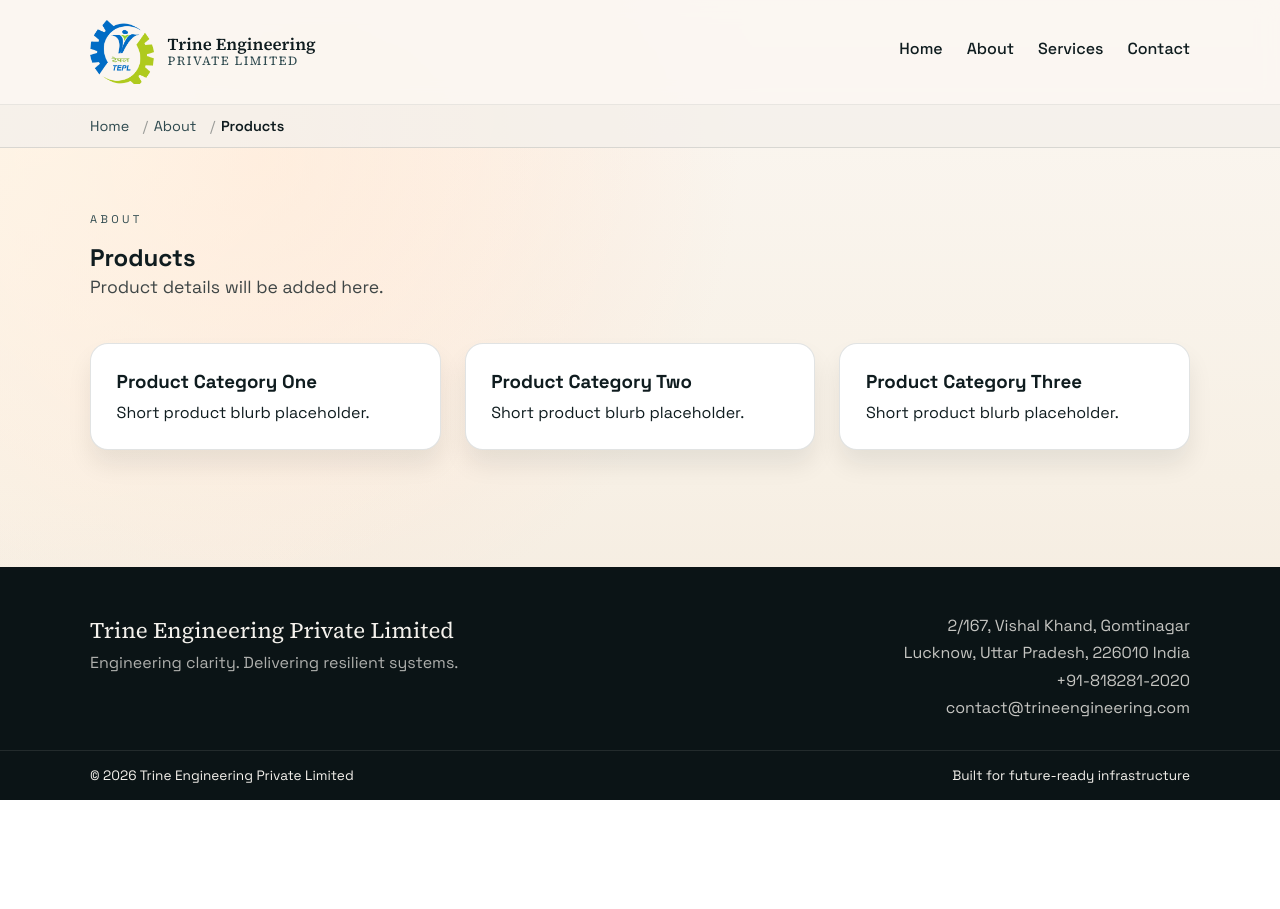
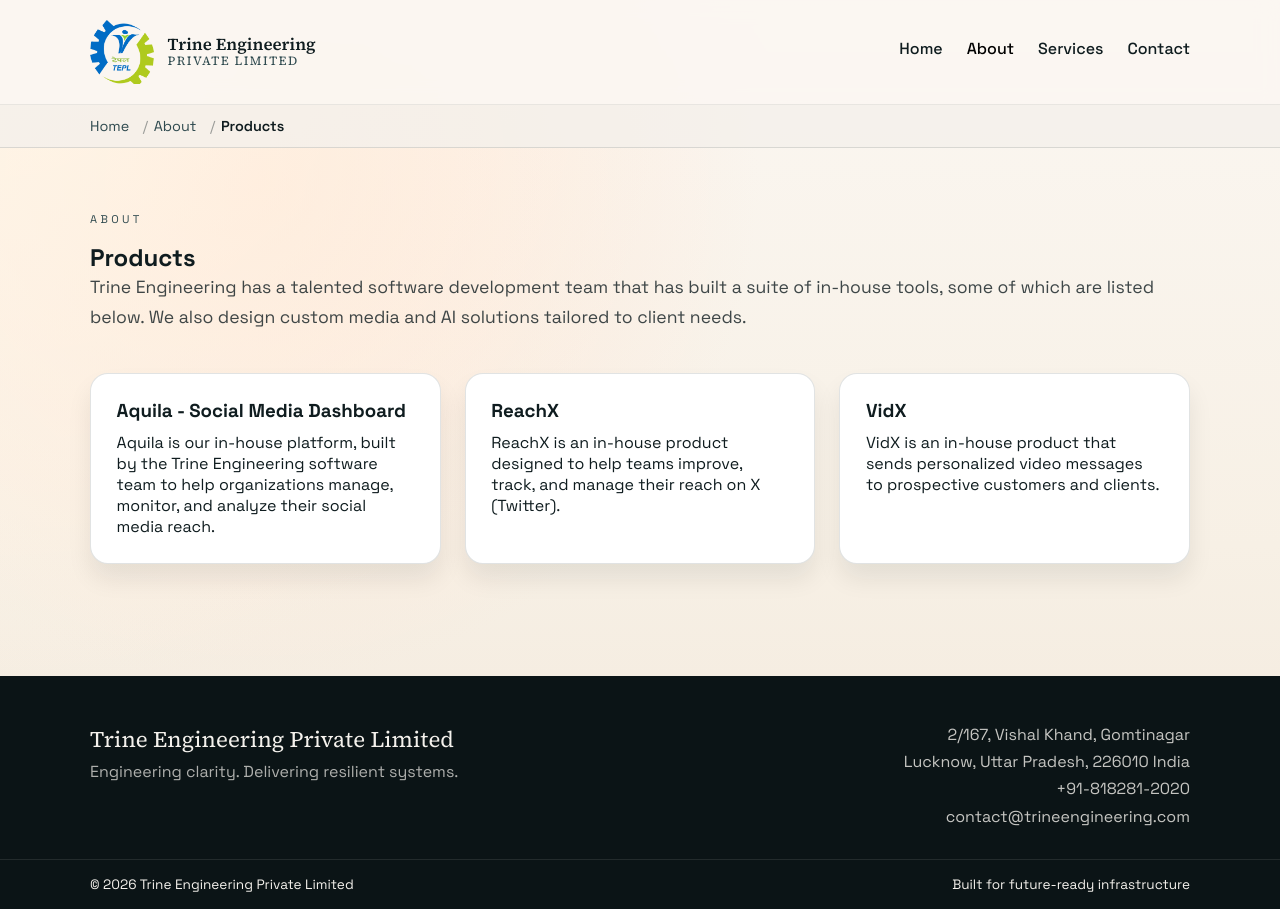
Before and after one commit to disputedbug/TrinePortal, a Next.js app: page /about/products in a window 1280 px wide. Before the commit the page ends 800 px from the top, so only its background shows below. Built offline with nearby package versions, Linux system fonts and the light colour scheme.

Commit message:
Added products

```diff
--- a/app/about/legal/page.tsx
+++ b/app/about/legal/page.tsx
@@ -2,8 +2,8 @@
   return (
     <section className="content-section">
       <div className="container">
-        <p className="eyebrow">Legal</p>
-        <h1>Legal Information</h1>
+        <p className="eyebrow">Statutory Details</p>
+        <h1>Statutory Details</h1>
         <div className="legal-table">
           <div className="legal-row legal-header">
             <div>Sr. No.</div>
--- a/app/about/products/page.tsx
+++ b/app/about/products/page.tsx
@@ -4,19 +4,32 @@
       <div className="container">
         <p className="eyebrow">About</p>
         <h1>Products</h1>
-        <p className="lead">Product details will be added here.</p>
+        <p className="lead">
+          Trine Engineering has a talented software development team that has built a suite of
+          in-house tools, some of which are listed below. We also design custom media and AI
+          solutions tailored to client needs.
+        </p>
         <div className="content-grid">
           <div className="content-card">
-            <h3>Product Category One</h3>
-            <p>Short product blurb placeholder.</p>
+            <h3>Aquila - Social Media Dashboard</h3>
+            <p>
+              Aquila is our in-house platform, built by the Trine Engineering software team to
+              help organizations manage, monitor, and analyze their social media reach.
+            </p>
           </div>
           <div className="content-card">
-            <h3>Product Category Two</h3>
-            <p>Short product blurb placeholder.</p>
+            <h3>ReachX</h3>
+            <p>
+              ReachX is an in-house product designed to help teams improve, track, and manage
+              their reach on X (Twitter).
+            </p>
           </div>
           <div className="content-card">
-            <h3>Product Category Three</h3>
-            <p>Short product blurb placeholder.</p>
+            <h3>VidX</h3>
+            <p>
+              VidX is an in-house product that sends personalized video messages to prospective
+              customers and clients.
+            </p>
           </div>
         </div>
       </div>
--- a/app/components/SiteHeader.tsx
+++ b/app/components/SiteHeader.tsx
@@ -18,9 +18,9 @@
             Home
           </Link>
           <div className="nav-dropdown">
-            <Link href="/about" className="nav-link nav-parent">
+            <button type="button" className="nav-link nav-parent nav-button" aria-haspopup="true">
               About
-            </Link>
+            </button>
             <div className="dropdown-menu" role="menu" aria-label="About submenu">
               <Link href="/about" className="dropdown-item" role="menuitem">
                 About Us
@@ -32,7 +32,7 @@
                 Key Personnel
               </Link>
               <Link href="/about/legal" className="dropdown-item" role="menuitem">
-                Legal
+                Statutory Details
               </Link>
             </div>
           </div>
--- a/app/contact/contact-us/page.tsx
+++ b/app/contact/contact-us/page.tsx
@@ -9,11 +9,11 @@
           <div className="content-card">
             <h3>General Enquiries</h3>
             <p>Phone: +91-818281-2020</p>
-            <p>Email: contact@trineengineering.com</p>
+            <p>Email: trine.engineering@gmail.com</p>
           </div>
           <div className="content-card">
             <h3>Project Discussions</h3>
-            <p>Email: projects@trineengineering.com</p>
+            <p>Email: trine.engineering@gmail.com</p>
             <p>Response within 2 business days.</p>
           </div>
           <div className="content-card">
--- a/app/globals.css
+++ b/app/globals.css
@@ -109,6 +109,13 @@
 .nav-link {
   position: relative;
   padding-bottom: 0.4rem;
+}
+
+.nav-button {
+  background: transparent;
+  border: none;
+  font: inherit;
+  cursor: pointer;
 }
 
 .nav-dropdown {
--- a/app/page.tsx
+++ b/app/page.tsx
@@ -36,12 +36,13 @@
           />
           <div className="card-icon" aria-hidden="true">
             <svg viewBox="0 0 64 64">
-              <path d="M12 44 L32 12 L52 44" />
-              <circle cx="32" cy="46" r="10" />
+              <path d="M32 6 L36 6.6 L37.4 13.2 L43.6 15.4 L48.6 11.2 L52 14.4 L47.8 19.4 L50 25.6 L56.6 27 L57.2 32 L56.6 37 L50 38.4 L47.8 44.6 L52 49.6 L48.6 52.8 L43.6 48.6 L37.4 50.8 L36 57.4 L32 58 L28 57.4 L26.6 50.8 L20.4 48.6 L15.4 52.8 L12 49.6 L16.2 44.6 L14 38.4 L7.4 37 L6.8 32 L7.4 27 L14 25.6 L16.2 19.4 L12 14.4 L15.4 11.2 L20.4 15.4 L26.6 13.2 L28 6.6 Z" />
+              <circle cx="32" cy="32" r="10" />
             </svg>
           </div>
           <h3>Systems you can trust</h3>
           <ul className="checklist">
+            <li>Social media engagement</li>
             <li>Process engineering</li>
             <li>Safety-first delivery</li>
             <li>Lifecycle support</li>
```
